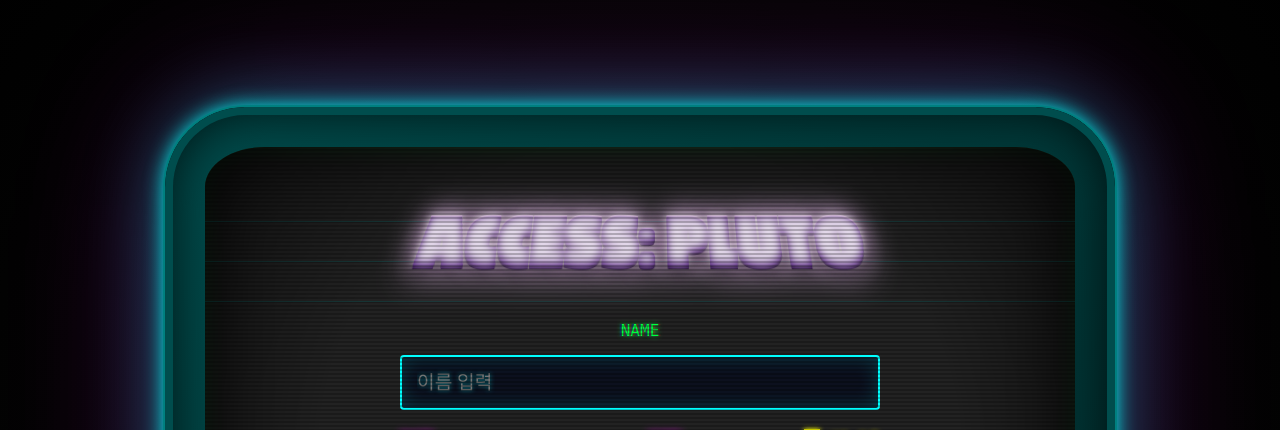
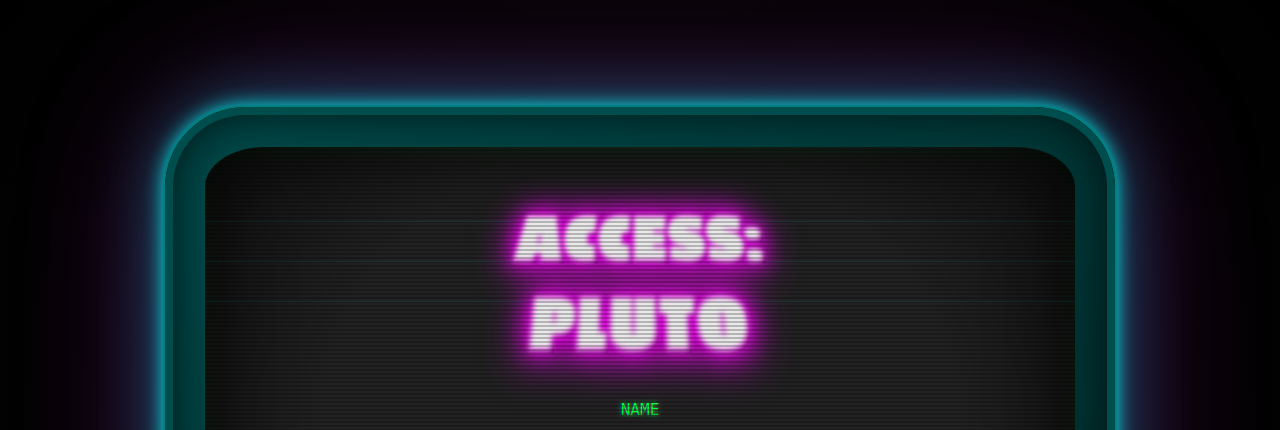
Before and after one commit to Pluto1080/pluto-signal, a Flask app: page / in a window 1280 px wide. Shown: the part 50-480 px from the top of the page. Run offline with Flask 3, Linux system fonts and the light colour scheme.

Commit message:
Update style.css

```diff
--- a/static/style.css
+++ b/static/style.css
@@ -311,40 +311,45 @@ h1.shiny-title {
     text-align: center;
     margin: 0 0 20px 0 !important;
     text-transform: uppercase;
-    letter-spacing: -1px;
+    letter-spacing: 2px; /* 네온 빛이 번질 공간 확보 */
 
-    /* [핵심 수정] 리버스 그라데이션: 상하단은 밝고 중앙은 어둡게 설정 */
-    background: linear-gradient(to bottom,
-        #ffffff 0%,     /* 상단: 가장 밝음 (겉) */
-        #ce93d8 25%,    /* 중간으로 가며 보라색이 짙어짐 */
-        #4a148c 50%,    /* 중앙: 가장 깊고 어두운 보라 (안) */
-        #ce93d8 75%,    /* 다시 밝아짐 */
-        #ffffff 100%    /* 하단: 가장 밝음 (겉) */
+    /* [핵심 1] 사진처럼 쨍한 마젠타 색상과 가로 스캔라인 패턴 */
+    background: repeating-linear-gradient(
+        0deg,
+        #ff00ff 0%,     /* 메인 네온 핑크 */
+        #ff00ff 50%,    /* 색상 유지 */
+        #330033 51%,    /* 어두운 스캔라인 줄무늬 */
+        #330033 100%
     );
+    background-size: 100% 4px; /* 스캔라인의 촘촘함 조절 */
     -webkit-background-clip: text;
     background-clip: text;
     color: transparent;
 
     display: inline-block;
-    transform: perspective(500px) rotateX(20deg) scaleY(1.1);
+    /* 사진처럼 약간 기울어진 역동적인 느낌 부여 */
+    transform: perspective(500px) rotateX(10deg) skewX(-5deg);
 
-    /* [수정] 겉으로 갈수록 밝아지는 광채 효과 강화 */
-    filter: drop-shadow(0 0 15px rgba(225, 190, 231, 0.9));
+    /* [핵심 2] 사진 속 '눈부신 광채'를 재현하는 다중 네온 쉐도우 */
+    filter: drop-shadow(0 0 15px rgba(255, 0, 255, 0.8)); /* 전체적인 후광 */
 
     text-shadow:
-        0 0 8px rgba(255, 255, 255, 0.8), /* 글자 테두리 밝은 광원 */
-        0 0 20px rgba(206, 147, 216, 0.5), /* 은은한 보라 후광 */
-        /* 3D 입체 두께는 중앙의 어두운 톤에 맞춰 묵직하게 설정 */
-        0 1px 0 #310062,
-        0 2px 0 #310062,
-        0 3px 0 #210042,
-        0 4px 0 #210042,
-        0 5px 0 #120024,
-        0 8px 15px rgba(0, 0, 0, 0.7);
+        0 0 5px #fff,                /* 가장 안쪽의 하얀 심지 (제일 밝은 부분) */
+        0 0 10px #ff00ff,            /* 마젠타 핵심 광원 */
+        0 0 20px #ff00ff,            /* 중간 광원 */
+        0 0 40px #ff00ff,            /* 멀리 번지는 네온 빛 */
+        3px 3px 0px #330033;         /* 입체감을 살짝 더해주는 어두운 경계선 */
 
-    animation: shine-v 4s linear infinite, navigator-float 3s ease-in-out infinite;
+    /* 애니메이션: 살짝 지지직거리는 듯한 느낌을 위해 필터 효과 추가 */
+    animation: neon-flicker 2s infinite alternate, navigator-float 3s ease-in-out infinite;
 }
 
+/* 네온이 미세하게 떨리는 효과 추가 (진짜 옛날 모니터 느낌) */
+@keyframes neon-flicker {
+    0%, 100% { opacity: 1; filter: drop-shadow(0 0 15px rgba(255, 0, 255, 0.8)); }
+    92% { opacity: 0.9; filter: drop-shadow(0 0 12px rgba(255, 0, 255, 0.6)); }
+    96% { opacity: 1; filter: drop-shadow(0 0 18px rgba(255, 0, 255, 1)); }
+}
 @keyframes navigator-float {
     0%, 100% { transform: perspective(500px) rotateX(25deg) scaleY(1.2) translateY(0); }
     50% { transform: perspective(500px) rotateX(25deg) scaleY(1.2) translateY(-15px); }
```
